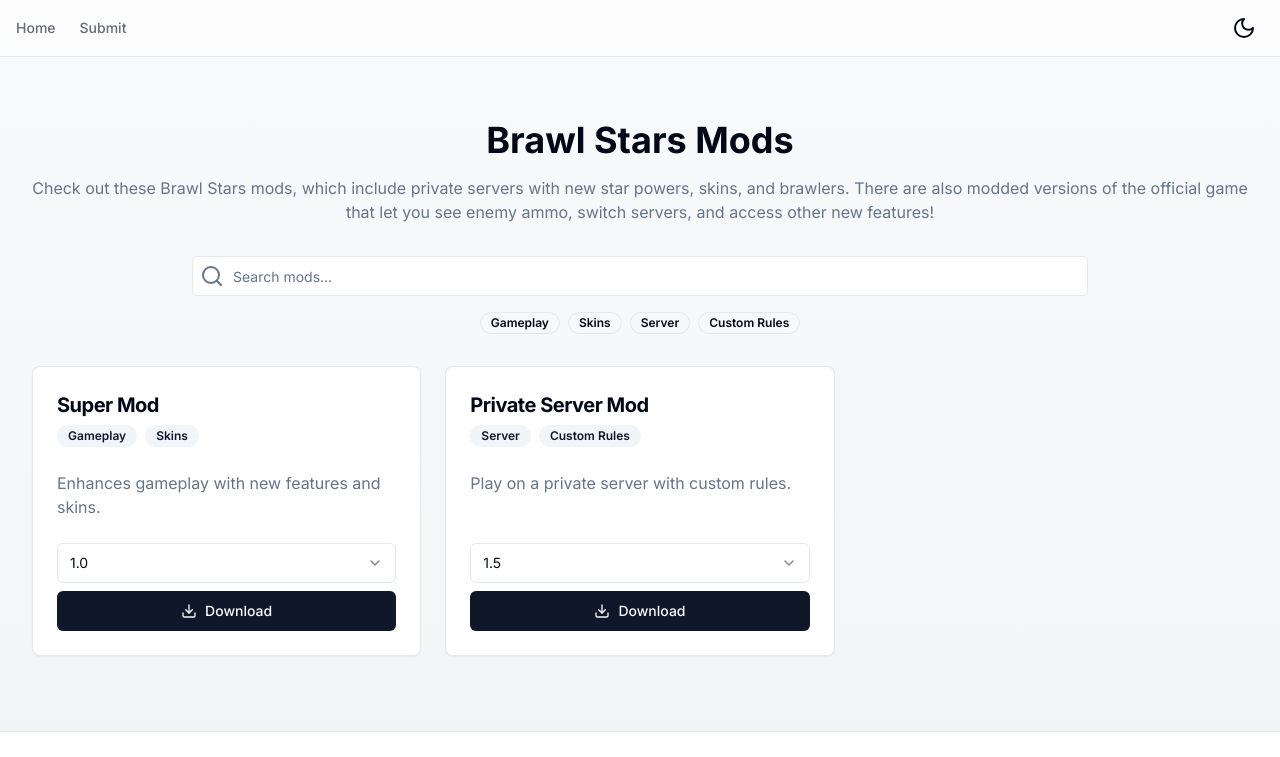
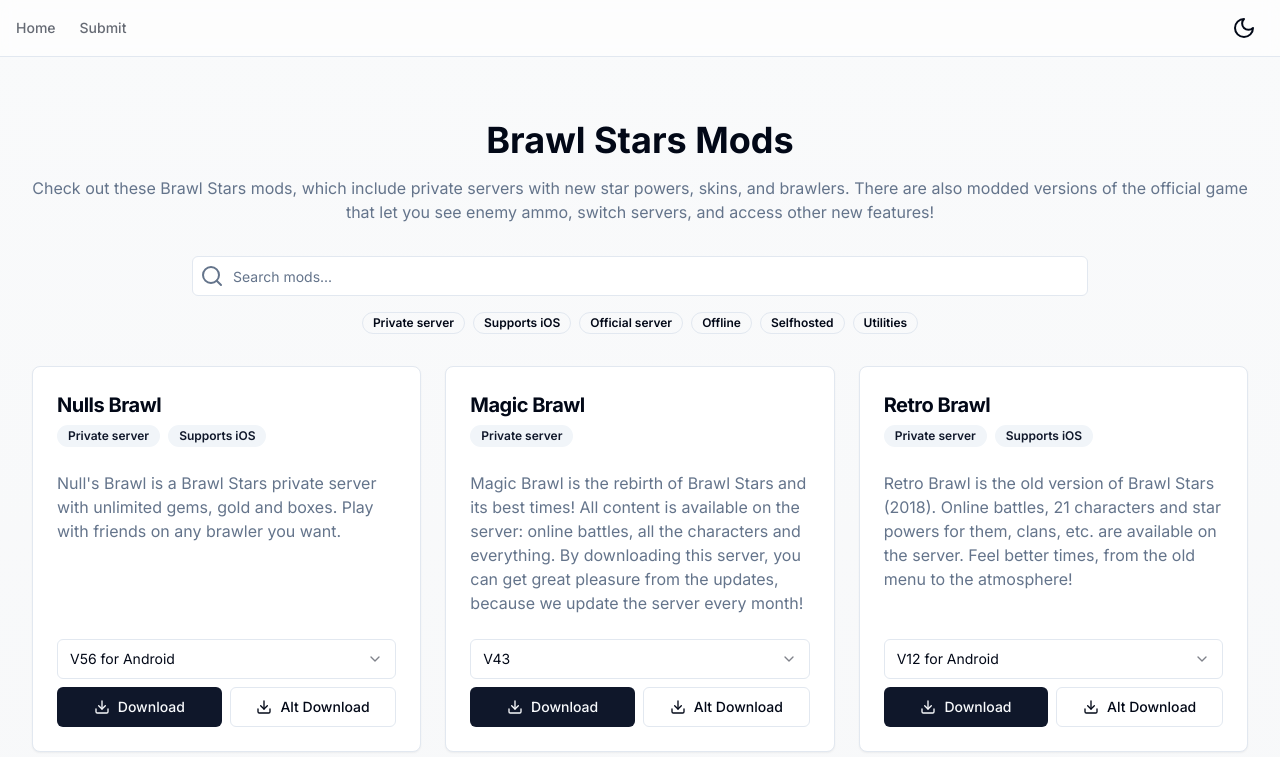
Before and after one commit to natesworksdev/brawlmods, a Next.js app: page / in a window 1280 px wide. Shown: the top 757 px of the page. Built offline with nearby package versions, Linux system fonts and the light colour scheme.

Commit message:
Fix mods list

```diff
--- a/app/page.tsx
+++ b/app/page.tsx
@@ -8,39 +8,7 @@ import { Input } from "@/components/ui/input"
 import { Select, SelectContent, SelectItem, SelectTrigger, SelectValue } from "@/components/ui/select"
 import { DownloadIcon, Search as SearchIcon } from "lucide-react"
 import Link from "next/link"
-
-interface ModVersion {
-  version: string;
-  downloadLink: string;
-  altDownload?: string;
-}
-
-interface Mod {
-  name: string;
-  description: string;
-  tags: string[];
-  versions: ModVersion[];
-}
-
-const mods: Mod[] = [
-  {
-    name: "Super Mod",
-    description: "Enhances gameplay with new features and skins.",
-    tags: ["Gameplay", "Skins"],
-    versions: [
-      { version: "1.0", downloadLink: "#" },
-      { version: "2.0", downloadLink: "#", altDownload: "#" }
-    ]
-  },
-  {
-    name: "Private Server Mod",
-    description: "Play on a private server with custom rules.",
-    tags: ["Server", "Custom Rules"],
-    versions: [
-      { version: "1.5", downloadLink: "#" }
-    ]
-  }
-];
+import { mods } from './mods';
 
 export default function Home() {
   const [searchTerm, setSearchTerm] = useState('')
```
